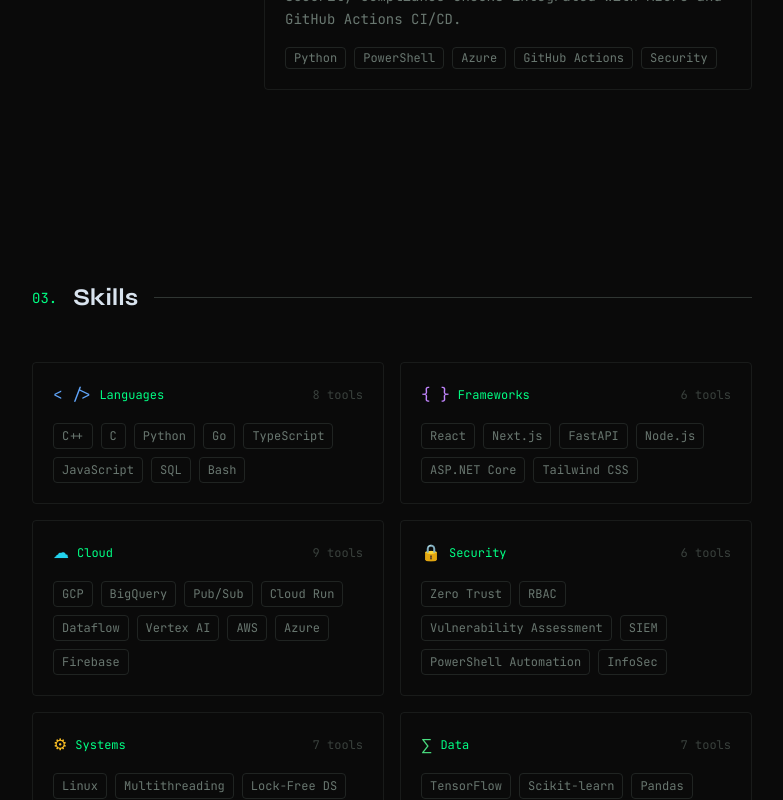
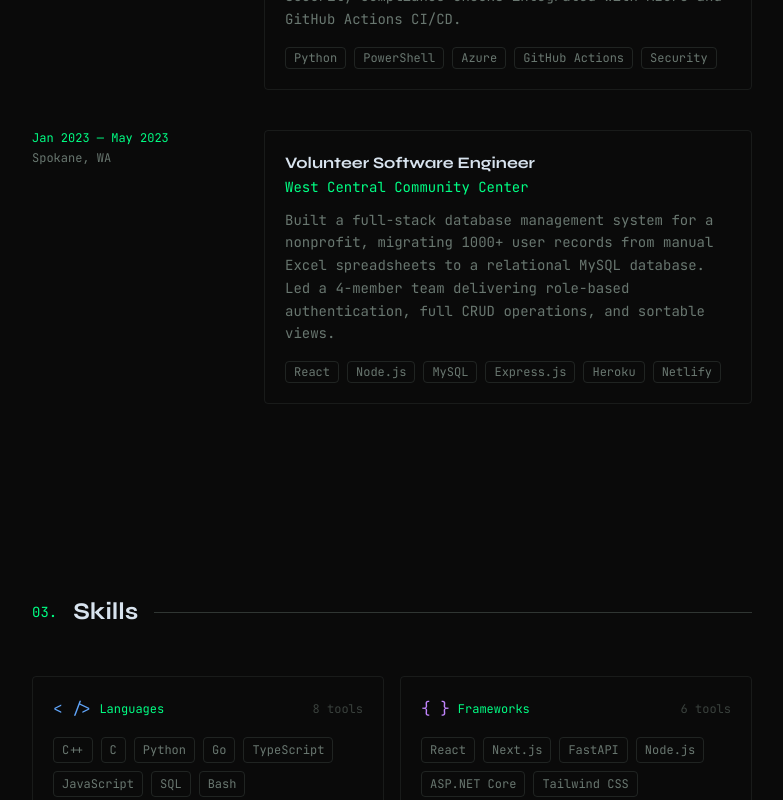
Before and after one commit to bereketlemma/bereket-portfolio, a Next.js app: page / in a window 1280 px wide. Shown: the part 2260-3060 px from the top of the page, without its empty margins (248-1031 px from the left). Built offline with nearby package versions, Linux system fonts and the light colour scheme.

Commit message:
feat: add West Central volunteer experience

```diff
--- a/app/home/_components/experience.tsx
+++ b/app/home/_components/experience.tsx
@@ -40,6 +40,17 @@ const experiences = [
     description:
       "Automated IT and vulnerability monitoring workflows using PowerShell and Python REST APIs, eliminating 80+ engineering hours/week. Deployed 5+ automated security compliance checks integrated with Azure and GitHub Actions CI/CD.",
     tags: ["Python", "PowerShell", "Azure", "GitHub Actions", "Security"],
+  },
+  {
+    date: "Jan 2023 — May 2023",
+    role: "Volunteer Software Engineer",
+    company: "West Central Community Center",
+    location: "Spokane, WA",
+    description:
+      "Built a full-stack database management system for a nonprofit, migrating 1000+ user records from manual Excel spreadsheets to a relational MySQL database. Led a 4-member team delivering role-based authentication, full CRUD operations, and sortable views.",
+    tags: ["React", "Node.js", "MySQL", "Express.js", "Heroku", "Netlify"],
+    link: null,
+    linkLabel: null,
   },
 ]
 
```
